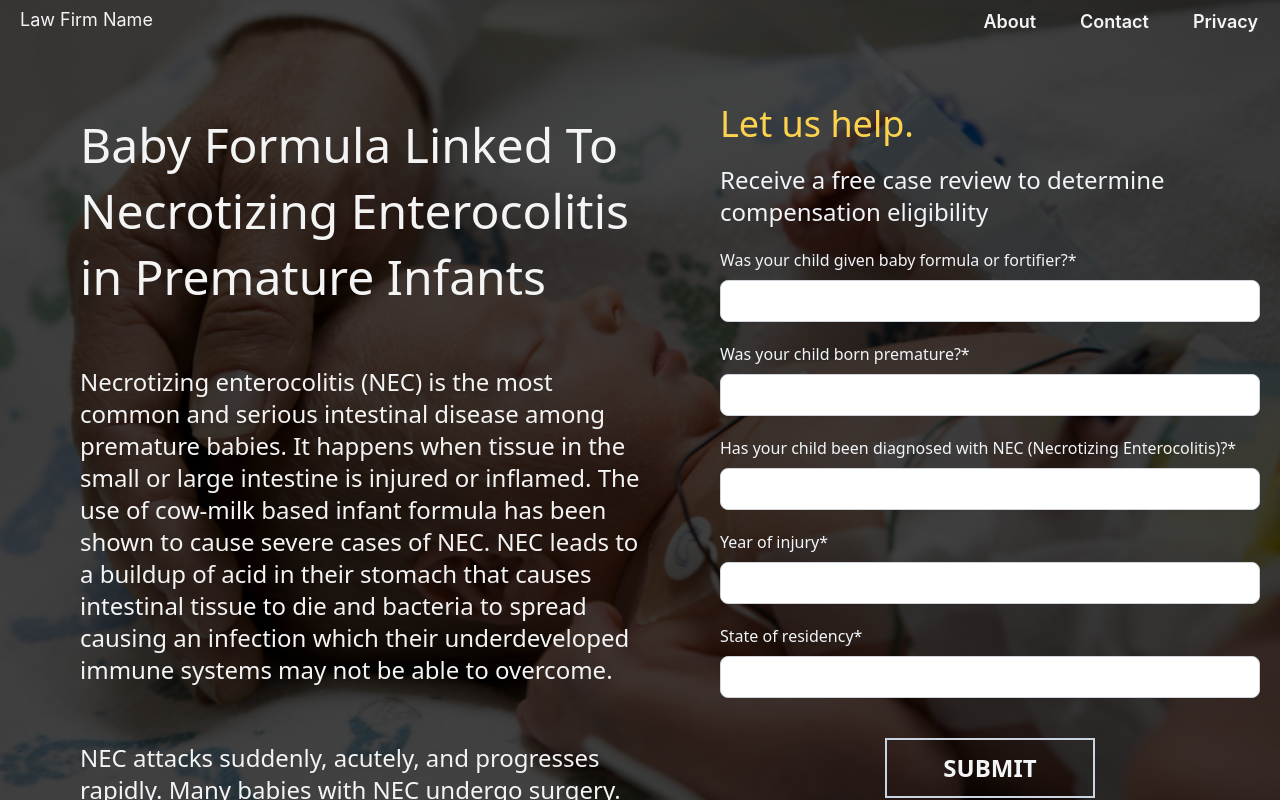
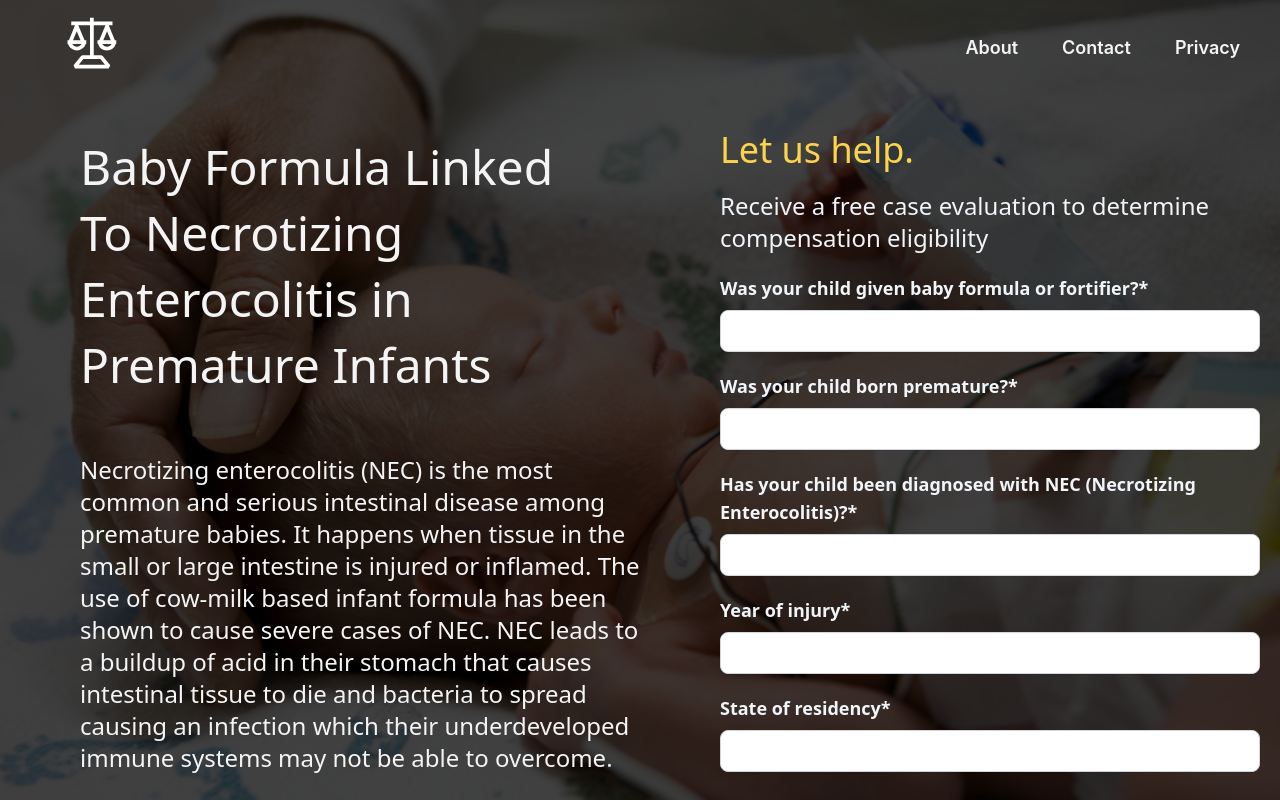
Before and after one commit to ccheatham/freeclaimeval, a React (Create React App) app: page / in a window 1280 px wide. Built offline with nearby package versions, Linux system fonts and the light colour scheme.

Commit message:
adds new mobile menu and more formatting

```diff
--- a/package.json
+++ b/package.json
@@ -10,6 +10,8 @@
     "create-react-app": "^5.0.0",
     "react": "^17.0.2",
     "react-dom": "^17.0.2",
+    "react-icons": "^4.3.1",
+    "react-router-dom": "^5.2.0",
     "react-scripts": "5.0.0",
     "web-vitals": "^2.1.4"
   },
--- a/src/App.css
+++ b/src/App.css
@@ -6,3 +6,73 @@
   box-shadow: inset 0 0 0 50vw rgba(0,0,0,.73);
   height: 100vh;
 }
+
+.topMenu {
+  display: none;
+}
+
+.hamburger {
+  background: transparent;
+  z-index: 50;
+  margin-right: 10px;
+}
+
+.navBar {
+  position: relative;
+}
+
+.navBar button {
+  position: fixed;
+  left: 40px;
+  top: 40px;
+  z-index: 1000;
+  cursor: pointer;
+}
+
+.btn {
+  box-shadow: inset 0 0 0 50vw rgba(255,255,255,.20);
+}
+
+.menuNav {
+  overflow-y: scroll;
+  list-style: none;
+  position: fixed;
+  top: 0;
+  box-shadow: inset 0 0 0 50vw rgba(0,0,0,.85);
+  right: 0;
+  bottom: 0;
+  height: 100vh;
+  width: 0;
+  overflow: hidden;
+  max-width: 290px;
+  z-index: 9;
+}
+
+.menuNav.showMenu {
+  width: 100%;
+}
+
+a {
+  display: block;
+  padding: 10px 40px;
+  text-decoration: none;
+  color: #fff;
+  text-transform: uppercase;
+  font-weight: bold;
+}
+
+.menuNav li:first-child {
+  margin-top: 4rem;
+}
+
+@media only screen and (min-width: 768px) {
+  /*
+    enabled for everything larger than min-width
+  */
+  .hamburger {
+    display: none;
+  }
+  .topMenu {
+    display: inline-flex;
+  }
+}
--- a/src/App.js
+++ b/src/App.js
@@ -1,70 +1,113 @@
+import React, { useState } from "react"
+import { BrowserRouter as Router, Route, Link, Switch } from 'react-router-dom';
+import { MdClose } from "react-icons/md";
+import { FiMenu } from "react-icons/fi";
+import { VscLaw } from "react-icons/vsc";
 import './App.css';
 
 function App() {
+  const [navbarOpen, setNavbarOpen] = useState(false);
+
+  const handleToggle = () => {
+    setNavbarOpen(prev => !prev)
+  }
+  const closeMenu = () => {
+    setNavbarOpen(false)
+  }
+
   return (
+  <Router>
+    <Switch>
+      <Route path="/about">
+        <div />
+      </Route>
+      <Route path="/contact">
+        <div />
+      </Route>
+      <Route path="/privacy">
+        <div />
+      </Route>
+      <Route path="/">
         <div className="hero overflow-auto">
-    <div className="grid grid-cols-2 relative">
-      <div className="mt-0 pt-0 pt-1.5 pl-5 text-lg text-gray-100">Law Firm Name</div>
-      <div className="grid grid-flow-col place-content-end mt-0 pt-2 pb-3 mr-0.5">
-        <div className="font-semibold hover:underline text-lg text-gray-100 pl-1 pr-10 cursor-pointer">About</div>
-        <div className="font-semibold hover:underline text-lg text-gray-100 pl-1 pr-10 cursor-pointer">Contact</div>
-        <div className="font-semibold hover:underline text-lg text-gray-100 pl-1 pr-5 cursor-pointer">Privacy</div>
+          <div className="grid grid-cols-2">
+            <div className="mt-0 pt-0 pt-1.5 pl-5 text-lg text-gray-100">
+              <VscLaw className="mt-2 ml-5 lg:ml-10" style={{ color: "#fff", width: "60px", height: "60px" }} />
+            </div>
+            <div className="grid grid-flow-col place-content-end mt-0 pt-2 pb-3 mr-5">
+              <button className="hamburger" onClick={handleToggle}>
+                {navbarOpen ? (
+                    <MdClose style={{ color: "#fff", width: "40px", height: "40px" }} />
+                ) : (
+                    <FiMenu style={{ color: "#fff", width: "40px", height: "40px" }} />
+                )}
+              </button>
+              <ul className={`menuNav ${navbarOpen ? " showMenu" : ""}`}>
+                <li><Link onClick={() => closeMenu()} to="/">About</Link></li>
+                <li><Link onClick={() => closeMenu()} to="/">Contact</Link></li>
+                <li><Link onClick={() => closeMenu()} to="/">Privacy</Link></li>
+              </ul>
+              <div className="topMenu font-semibold hover:underline text-lg text-gray-100 pl-1 pr-10 cursor-pointer">About</div>
+              <div className="topMenu font-semibold hover:underline text-lg text-gray-100 pl-1 pr-10 cursor-pointer">Contact</div>
+              <div className="topMenu font-semibold hover:underline text-lg text-gray-100 pl-1 pr-5 cursor-pointer">Privacy</div>
             </div>
           </div>
-    <div className="font-sans grid grid-cols-1 lg:grid-cols-2 lg:content-start mb-10">
+          <div className="font-sans grid grid-cols-1 mb-10 lg:grid-cols-2 lg:content-start">
             <div className="text-left w-full">
-        <h1 className="text-4xl md:leading-snug md:text-5xl font-sans text-zinc-100 pt-14 pl-20 lg:mt-2">
+              <h1 className="text-4xl font-sans text-zinc-100 mt-5 pl-10 mr-10 md:leading-snug md:text-5xl lg:pt-14 lg:mt-1 lg:pl-20">
                 Baby Formula Linked To Necrotizing Enterocolitis in Premature Infants
               </h1>
-        <h3 className="text-xl leading-relaxed md:text-2xl font-sans text-zinc-100 pt-14 pl-20 lg:mt-0">
+              <h3 className="text-xl leading-relaxed md:text-2xl font-sans text-zinc-100 pt-14 pl-10 lg:mt-0 mr-8 lg:mr-0 lg:pl-20">
                 Necrotizing enterocolitis (NEC) is the most common and serious intestinal disease among premature babies.
                 It happens when tissue in the small or large intestine is injured or inflamed. The use of cow-milk based
                 infant formula has been shown to cause severe cases of NEC. NEC leads to a buildup of acid in their stomach
                 that causes intestinal tissue to die and bacteria to spread causing an infection which their underdeveloped
                 immune systems may not be able to overcome.
               </h3>
-        <h3 className="text-xl leading-relaxed md:text-2xl font-sans text-zinc-100 pt-14 pl-20 lg:mt-0 mb-0">
+              <h3 className="text-xl leading-relaxed md:text-2xl font-sans text-zinc-100 pt-14 pl-10 lg:mt-0 mb-0 mr-8 lg:mr-0 lg:pl-20">
                 NEC attacks suddenly, acutely, and progresses rapidly. Many babies with NEC undergo surgery. Some are left
                 disabled. Some (an estimated 10-28%) even lose their lives.
               </h3>
             </div>
-      <div className="text-left w-full max-w-2xl">
+            <div className="text-left w-full lg:max-w-4xl">
               <div className="">
-          <h1 className="text-4xl font-sans text-amber-300 pt-14 pl-20">
+                <h1 className="text-4xl font-sans text-amber-300 pt-14 pl-10 lg:pl-20">
                   Let us help.
                 </h1>
-          <h3 className="text-2xl text-slate-100 pt-5 pl-20 pr-5">
-            Receive a free case review to determine compensation eligibility
+                <h3 className="text-2xl text-slate-100 pt-5 pl-10 pr-5 lg:pl-20 ">
+                  Receive a free case evaluation to determine compensation eligibility
                 </h3>
-          <div className="flex flex-col pt-5 pl-20 pr-5 w-30">
+                <div className="flex flex-col pt-5 pl-10 pr-5 lg:pl-20">
                   <div className="pb-5">
-              <label className="text-slate-100 block pb-2">Was your child given baby formula or fortifier?*</label>
+                    <label className="font-semibold text-lg text-slate-100 block pb-2">Was your child given baby formula or fortifier?*</label>
                     <input className="" type="text"/>
                   </div>
                   <div className="pb-5">
-              <label className="text-slate-100 block pb-2">Was your child born premature?*</label>
+                    <label className="font-semibold text-lg text-slate-100 block pb-2">Was your child born premature?*</label>
                     <input className="" type="text"/>
                   </div>
                   <div className="pb-5">
-              <label className="text-slate-100 block pb-2">Has your child been diagnosed with NEC (Necrotizing Enterocolitis)?*</label>
+                    <label className="font-semibold text-lg text-slate-100 block pb-2">Has your child been diagnosed with NEC (Necrotizing Enterocolitis)?*</label>
                     <input className="" type="text"/>
                   </div>
                   <div className="pb-5">
-              <label className="text-slate-100 block pb-2">Year of injury*</label>
+                    <label className="font-semibold text-lg text-slate-100 block pb-2">Year of injury*</label>
                     <input className="" type="text"/>
                   </div>
                   <div className="pb-5">
-              <label className="text-slate-100 block pb-2">State of residency*</label>
+                    <label className="font-semibold text-lg text-slate-100 block pb-2">State of residency*</label>
                     <input className="" type="text"/>
                   </div>
                   <div className="pt-5 pb-5 text-center">
-              <button className='button'>Submit</button>
+                    <button className='button btn'>Submit</button>
                   </div>
                 </div>
               </div>
             </div>
           </div>
         </div>
+      </Route>
+    </Switch>
+  </Router>
   )
 }
 export default App;
--- a/src/index.css
+++ b/src/index.css
@@ -27,7 +27,6 @@
   }
 }
 
-
 @layer components {
   .button {
     @apply border border-slate-300 border-2 bg-transparent px-14 py-3 text-gray-100 text-2xl uppercase font-semibold;
```
Also changed, not shown: 1 other file (tests, documents, lock files or other folders). Lines whose indentation alone changed are shown as unchanged.
